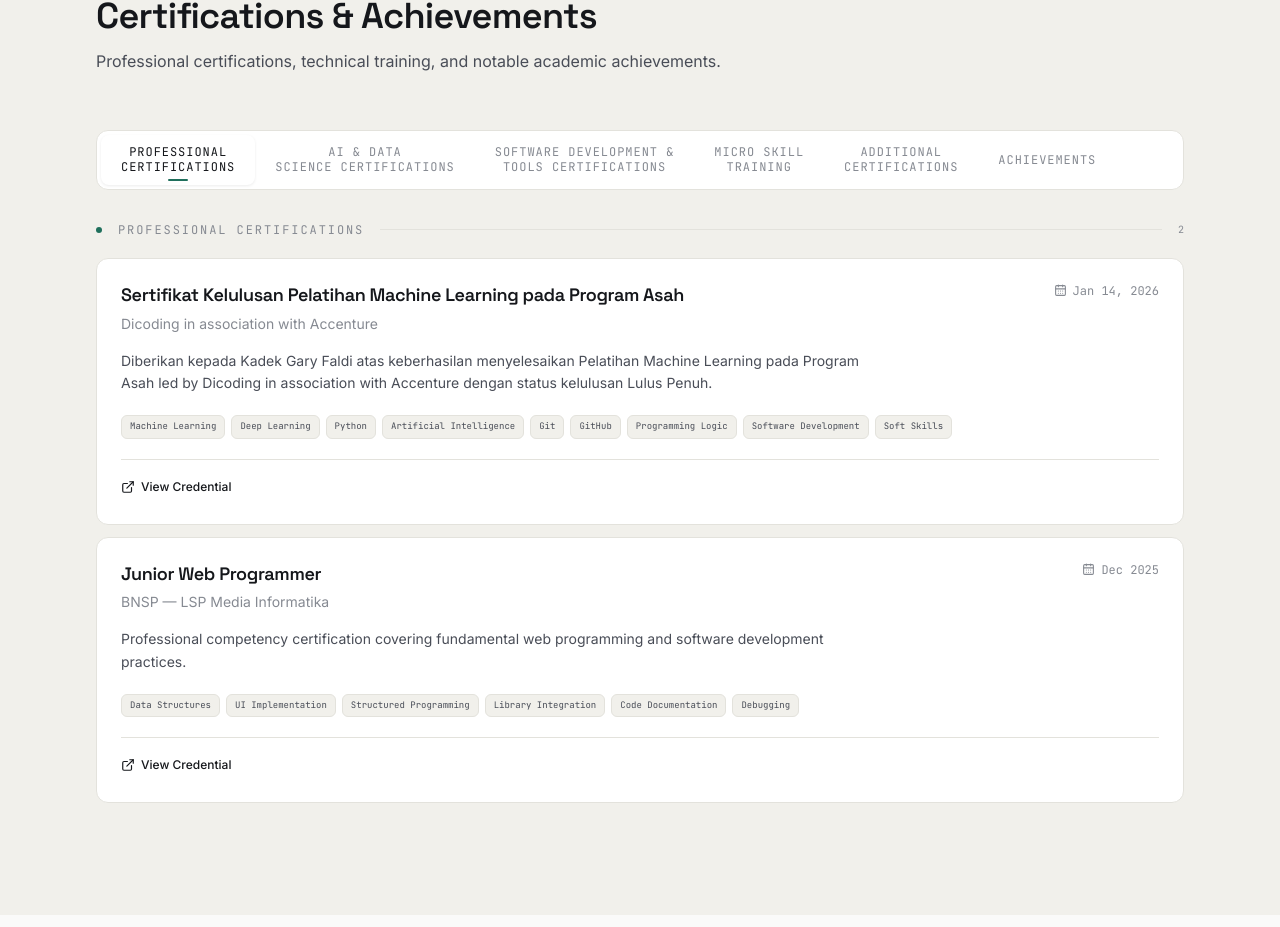
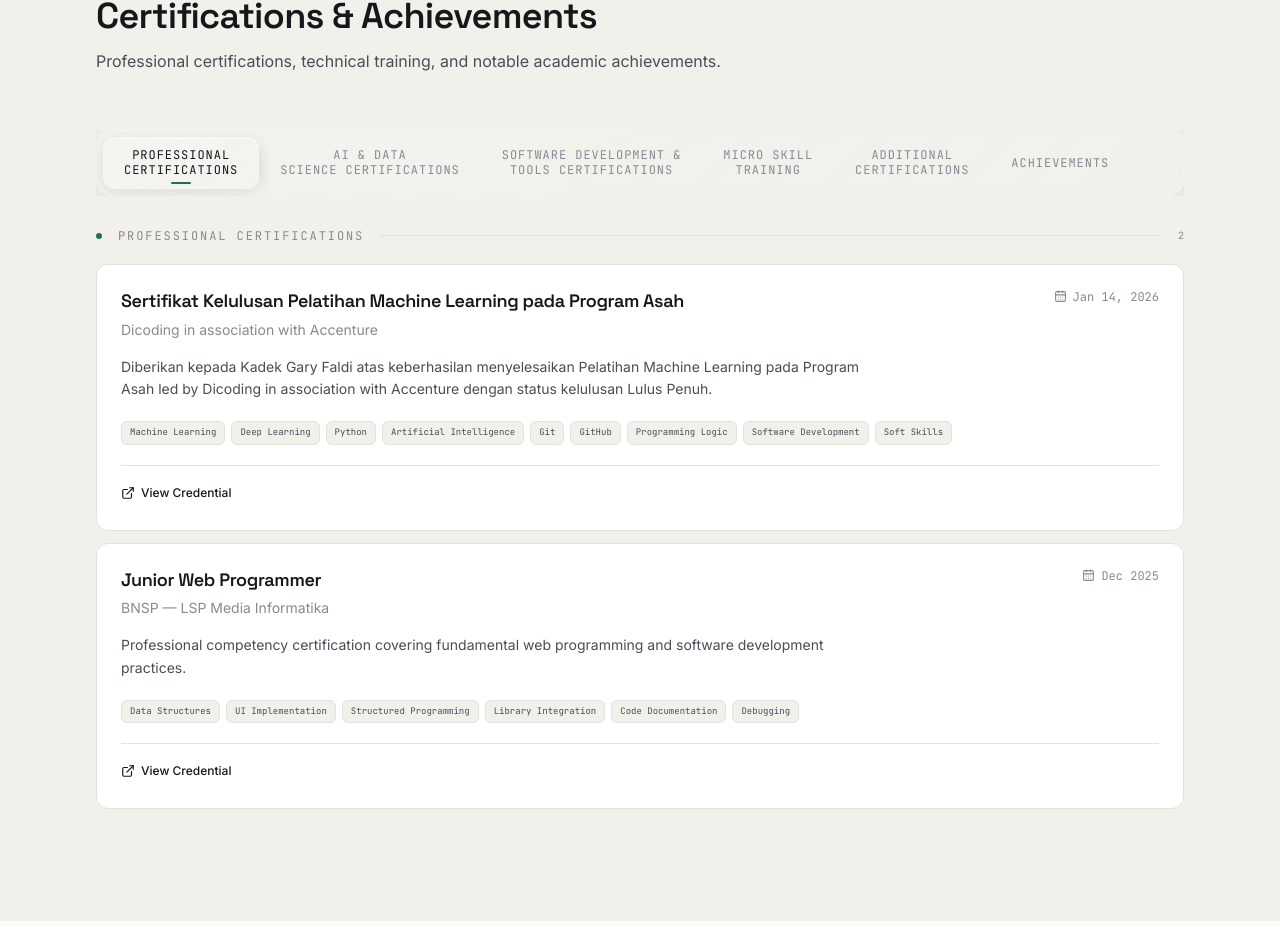
Before and after one commit to GaryFaldi/website-portofolio, a React (Vite) app: page / in a window 1280 px wide. Shown: the part 6291-7218 px from the top of the page. Built offline with nearby package versions, Linux system fonts and the light colour scheme.

Commit message:
change tabs design

```diff
--- a/src/components/Certifications/Certifications.jsx
+++ b/src/components/Certifications/Certifications.jsx
@@ -366,12 +366,11 @@ export default function Certifications() {
         />
 
         {/* =====================================================
-            TABS
-          ===================================================== */}
+              TABS — LIQUID GLASS
+            ===================================================== */}
 
         <Reveal>
           <div className="mt-10 md:mt-12">
-            {/* Horizontal scroll area */}
             <div
               ref={tabsRef}
               className="w-full overflow-x-auto scrollbar-hide"
@@ -379,27 +378,31 @@ export default function Certifications() {
                 scrollbarWidth: "none",
               }}
             >
-              {/* Tabs container
-          IMPORTANT:
-          - w-max = mengikuti total lebar seluruh tab
-          - min-w-full = minimal selebar container
-          - tidak menggunakan grid
-      */}
               <div
                 className="
           inline-flex
           w-max
           min-w-full
-          p-1
-          rounded-xl
+          p-1.5
+          rounded-2xl
           border
+          backdrop-blur-xl
         "
                 style={{
-                  backgroundColor: "var(--color-surface)",
-                  borderColor: "var(--color-border)",
+                  background:
+                    "linear-gradient(135deg, rgba(255,255,255,0.10), rgba(255,255,255,0.03))",
+                  borderColor: "rgba(255,255,255,0.14)",
+                  boxShadow:
+                    "0 8px 32px rgba(0,0,0,0.08), inset 0 1px 0 rgba(255,255,255,0.12)",
+                  WebkitBackdropFilter: "blur(20px)",
+                  backdropFilter: "blur(20px)",
                 }}
               >
-                {/* Certification Tabs */}
+
+                {/* =========================
+                      CERTIFICATION TABS
+                    ========================= */}
+
                 {certificationGroups.map((group, index) => {
                   const isActive = activeTab === index;
 
@@ -409,40 +412,116 @@ export default function Certifications() {
                       type="button"
                       onClick={() => setActiveTab(index)}
                       className="
+                group
                 relative
                 shrink-0
                 inline-flex
                 items-center
                 justify-center
-                gap-2
                 px-4
                 md:px-5
                 py-2.5
-                rounded-lg
+                rounded-xl
                 font-mono
                 text-[10px]
                 md:text-xs
                 uppercase
                 tracking-[0.08em]
                 whitespace-nowrap
+                overflow-hidden
                 transition-all
-                duration-200
+                duration-300
+                ease-out
+                hover:-translate-y-0.5
+                hover:scale-[1.02]
+                cursor-pointer
               "
                       style={{
-                        backgroundColor: isActive
-                          ? "var(--color-card-bg)"
+                        background: isActive
+                          ? "linear-gradient(135deg, rgba(255,255,255,0.20), rgba(255,255,255,0.07))"
                           : "transparent",
 
                         color: isActive
                           ? "var(--color-text-primary)"
                           : "var(--color-text-muted)",
 
+                        border: isActive
+                          ? "1px solid rgba(255,255,255,0.16)"
+                          : "1px solid transparent",
+
                         boxShadow: isActive
-                          ? "0 1px 3px rgba(0,0,0,0.08)"
+                          ? `
+                    0 4px 16px rgba(0,0,0,0.08),
+                    inset 0 1px 0 rgba(255,255,255,0.18),
+                    inset 0 -1px 0 rgba(255,255,255,0.04)
+                  `
                           : "none",
+
+                        backdropFilter: isActive
+                          ? "blur(16px)"
+                          : "blur(0px)",
+
+                        WebkitBackdropFilter: isActive
+                          ? "blur(16px)"
+                          : "blur(0px)",
                       }}
                     >
-                      <span className="flex flex-col items-center leading-tight text-center">
+
+                      {/* =========================
+                            HOVER GLASS
+                          ========================= */}
+
+                      {!isActive && (
+                        <span
+                          className="
+                    pointer-events-none
+                    absolute
+                    inset-0
+                    rounded-xl
+                    opacity-0
+                    transition-all
+                    duration-300
+                    group-hover:opacity-100
+                  "
+                          style={{
+                            background:
+                              "linear-gradient(135deg, rgba(255,255,255,0.12), rgba(255,255,255,0.03))",
+                            border:
+                              "1px solid rgba(255,255,255,0.10)",
+                            boxShadow:
+                              "inset 0 1px 0 rgba(255,255,255,0.12), 0 4px 14px rgba(0,0,0,0.06)",
+                            backdropFilter: "blur(12px)",
+                            WebkitBackdropFilter: "blur(12px)",
+                          }}
+                        />
+                      )}
+
+                      {/* =========================
+                            ACTIVE GLASS HIGHLIGHT
+                          ========================= */}
+
+                      {isActive && (
+                        <span
+                          className="
+                    pointer-events-none
+                    absolute
+                    inset-x-3
+                    top-0
+                    h-px
+                    rounded-full
+                  "
+                          style={{
+                            background:
+                              "linear-gradient(90deg, transparent, rgba(255,255,255,0.55), transparent)",
+                          }}
+                        />
+                      )}
+
+                      {/* =========================
+                            TAB TEXT
+                          ========================= */}
+
+                      <span className="relative z-10 flex flex-col items-center leading-tight text-center">
                         {splitTabLabel(group.group).map((line, index) => (
                           <span key={index}>
                             {line.join(" ")}
@@ -450,7 +529,10 @@ export default function Certifications() {
                         ))}
                       </span>
 
-                      {/* Active indicator */}
+                      {/* =========================
+                            ACTIVE INDICATOR
+                          ========================= */}
+
                       {isActive && (
                         <span
                           className="
@@ -464,6 +546,8 @@ export default function Certifications() {
                   "
                           style={{
                             backgroundColor: "var(--color-primary)",
+                            boxShadow:
+                              "0 0 10px rgba(255,255,255,0.35)",
                           }}
                         />
                       )}
@@ -471,49 +555,120 @@ export default function Certifications() {
                   );
                 })}
 
-                {/* Achievements */}
+                {/* =========================
+                      ACHIEVEMENTS TAB
+                    ========================= */}
+
                 <button
                   type="button"
                   onClick={() =>
                     setActiveTab(certificationGroups.length)
                   }
                   className="
+            group
             relative
             shrink-0
             inline-flex
             items-center
             justify-center
-            gap-2
             px-4
             md:px-5
             py-2.5
-            rounded-lg
+            rounded-xl
             font-mono
             text-[10px]
             md:text-xs
             uppercase
             tracking-[0.08em]
             whitespace-nowrap
+            overflow-hidden
             transition-all
-            duration-200
+            duration-300
+            ease-out
+            hover:-translate-y-0.5
+            hover:scale-[1.02]
           "
                   style={{
-                    backgroundColor: isAchievementTab
-                      ? "var(--color-card-bg)"
+                    background: isAchievementTab
+                      ? "linear-gradient(135deg, rgba(255,255,255,0.20), rgba(255,255,255,0.07))"
                       : "transparent",
 
                     color: isAchievementTab
                       ? "var(--color-text-primary)"
                       : "var(--color-text-muted)",
 
+                    border: isAchievementTab
+                      ? "1px solid rgba(255,255,255,0.16)"
+                      : "1px solid transparent",
+
                     boxShadow: isAchievementTab
-                      ? "0 1px 3px rgba(0,0,0,0.08)"
+                      ? `
+                0 4px 16px rgba(0,0,0,0.08),
+                inset 0 1px 0 rgba(255,255,255,0.18),
+                inset 0 -1px 0 rgba(255,255,255,0.04)
+              `
                       : "none",
+
+                    backdropFilter: isAchievementTab
+                      ? "blur(16px)"
+                      : "blur(0px)",
+
+                    WebkitBackdropFilter: isAchievementTab
+                      ? "blur(16px)"
+                      : "blur(0px)",
                   }}
                 >
-                  Achievements
 
-                  {/* Active indicator */}
+                  {/* Hover Glass */}
+                  {!isAchievementTab && (
+                    <span
+                      className="
+                pointer-events-none
+                absolute
+                inset-0
+                rounded-xl
+                opacity-0
+                transition-all
+                duration-300
+                group-hover:opacity-100
+              "
+                      style={{
+                        background:
+                          "linear-gradient(135deg, rgba(255,255,255,0.12), rgba(255,255,255,0.03))",
+                        border:
+                          "1px solid rgba(255,255,255,0.10)",
+                        boxShadow:
+                          "inset 0 1px 0 rgba(255,255,255,0.12), 0 4px 14px rgba(0,0,0,0.06)",
+                        backdropFilter: "blur(12px)",
+                        WebkitBackdropFilter: "blur(12px)",
+                      }}
+                    />
+                  )}
+
+                  {/* Active Highlight */}
+                  {isAchievementTab && (
+                    <span
+                      className="
+                pointer-events-none
+                absolute
+                inset-x-3
+                top-0
+                h-px
+                rounded-full
+              "
+                      style={{
+                        background:
+                          "linear-gradient(90deg, transparent, rgba(255,255,255,0.55), transparent)",
+                      }}
+                    />
+                  )}
+
+                  {/* Text */}
+                  <span className="relative z-10">
+                    Achievements
+                  </span>
+
+                  {/* Active Indicator */}
                   {isAchievementTab && (
                     <span
                       className="
@@ -527,10 +682,13 @@ export default function Certifications() {
               "
                       style={{
                         backgroundColor: "var(--color-primary)",
+                        boxShadow:
+                          "0 0 10px rgba(255,255,255,0.35)",
                       }}
                     />
                   )}
                 </button>
+
               </div>
             </div>
           </div>
```
